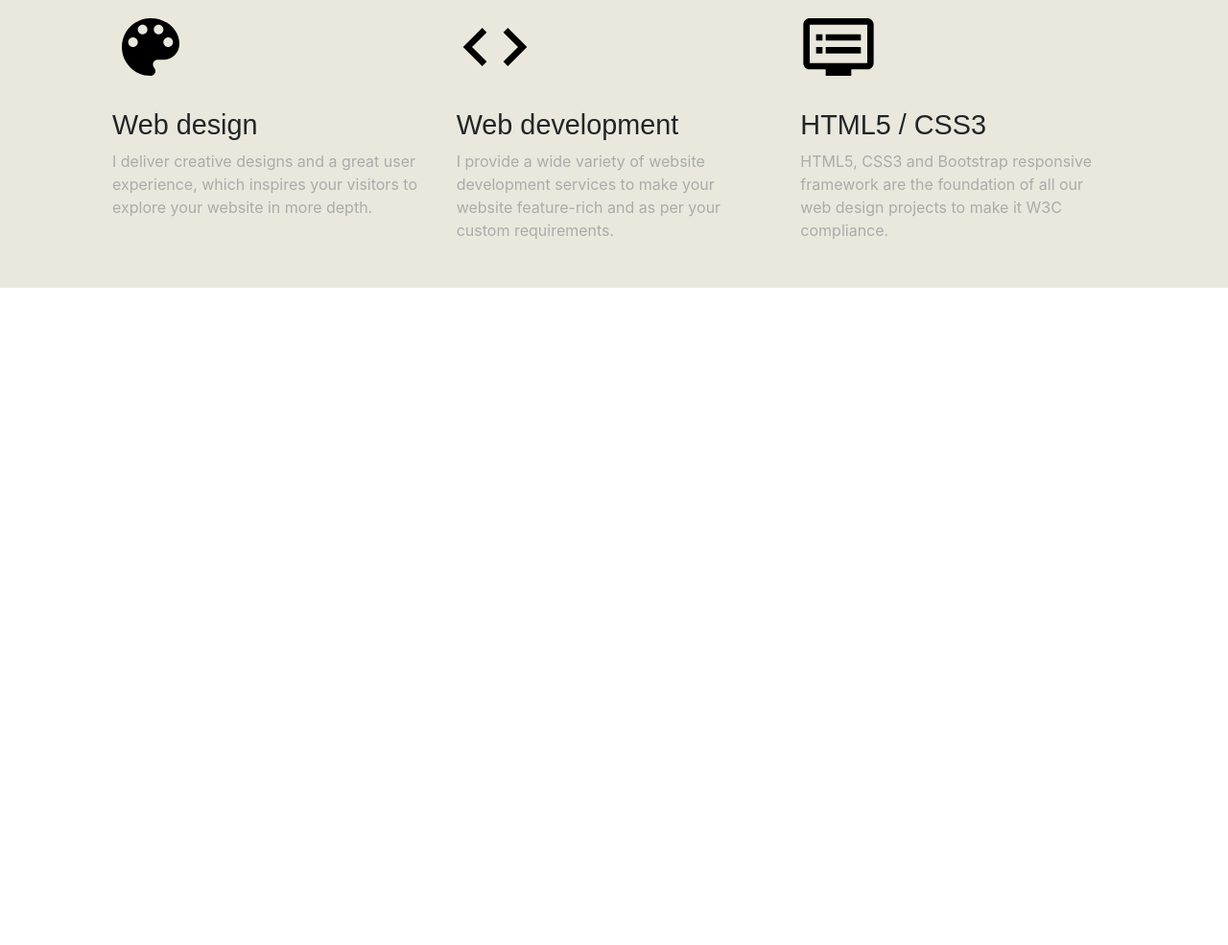
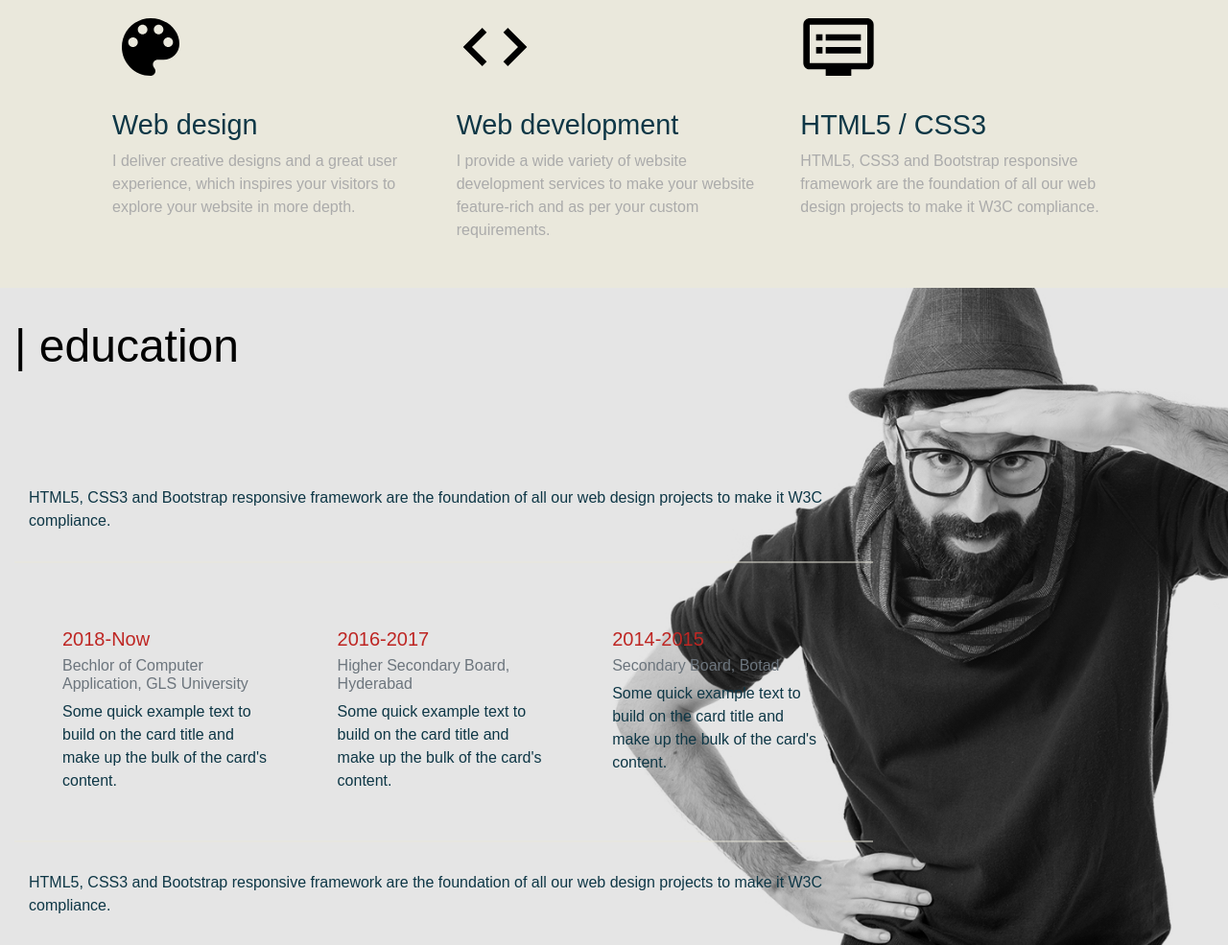
Before and after one commit to BlackDevil98/profile.io, a plain HTML site: page index.html in a window 1280 px wide. Shown: the part 1502-2487 px from the top of the page at 96% size. Before the commit the page ends 1802 px from the top, so only its background shows below. Drawn offline with nearby package versions, Linux system fonts and the light colour scheme; a web font is replaced by a local one.

Commit message:
Add files via upload

```diff
--- a/index.html
+++ b/index.html
@@ -144,12 +144,68 @@
                   </div>
                 </div>
               </div>
-
-
-
             </div>
           </div>
         </div>
+
+    </div>
+
+    <div class="education">
+      <div class="container">
+        <div class="row">
+          <div class="col atitle">
+            <font>| education</font>
+          </div>
+          <div class="w-100"></div>
+          <div class="col" style="max-width:80%;">
+
+            <div class="container cardtab" style="margin-top:5%;">
+              <div class="row">
+                <div class="col padedu" style="border-bottom:2px solid rgba(234, 232, 220, 0.5);">HTML5, CSS3 and Bootstrap responsive framework are the foundation of all our web design projects to make it W3C compliance.</div>
+                <div class="w-100"></div>
+                <div class="col padedu">
+                  <div class="container">
+                    <div class="row">
+                      <div class="col">
+
+                        <div class="card" >
+                          <div class="card-body">
+                            <h5 class="card-title">2018-Now</h5>
+                            <h6 class="card-subtitle mb-2 text-muted">Bechlor of Computer Application, GLS University</h6>
+                            <p class="card-text">Some quick example text to build on the card title and make up the bulk of the card's content.</p>
+                          </div>
+                        </div>
+
+                      </div>
+                      <div class="col">
+                          <div class="card">
+                          <div class="card-body">
+                            <h5 class="card-title">2016-2017</h5>
+                            <h6 class="card-subtitle mb-2 text-muted">Higher Secondary Board, Hyderabad</h6>
+                            <p class="card-text">Some quick example text to build on the card title and make up the bulk of the card's content.</p>
+                          </div>
+                        </div>
+                    </div>
+                      <div class="col">
+                        <div class="card" >
+                          <div class="card-body">
+                            <h5 class="card-title">2014-2015</h5>
+                            <h6 class="card-subtitle mb-2 text-muted">Secondary Board, Botad</h6>
+                            <p class="card-text">Some quick example text to build on the card title and make up the bulk of the card's content.</p>
+                          </div>
+                        </div>
+                      </div>
+                    </div>
+                  </div>
+                </div>
+                <div class="w-100"></div>
+                <div class="col padedu" style="border-top:2px solid rgba(234, 232, 220, 0.5);">HTML5, CSS3 and Bootstrap responsive framework are the foundation of all our web design projects to make it W3C compliance.</div>
+              </div>
+            </div>
+
+          </div>
+        </div>
+      </div>
     </div>
 
       <!-- Optional JavaScript -->
--- a/master.css
+++ b/master.css
@@ -2,6 +2,7 @@
   margin:0px;
   padding:0px;
 
+  font-family: 'Muli', sans-serif;
 }
 
 .header{
@@ -74,6 +75,7 @@
 .about{
   height: auto;
   background: rgba(255,222,48,0.8);
+
 }
 .fir{
   padding :2rem;
@@ -211,6 +213,7 @@ color: #FFFFFF;
 }
 
 .skills .svgp h2{
+  color: #0e3746;
   margin-top: 1.5rem;
   font-family: 'Muli', sans-serif;
   font-size: 1.8rem;
@@ -219,6 +222,41 @@ color: #FFFFFF;
 .skills .svgp p{
 
   color: #ababab;
+}
+
+.education{
+  background-image:  linear-gradient(rgba(0, 0, 0, 0.1),rgba(0, 0, 0, 0.1)),url(pics/personal.jpg);
+  background-size: cover;
+  background-position: center;
+  background-repeat: no-repeat;
+}
+.education .container {
+    max-width: 80rem;
+    padding-top: 2%;
+}
+
+.education .card{
+  border: none;
+  width: auto;
+  background: transparent;
+}
+.education .padedu   {
+   padding-top: 3%;
+    max-width: 90%;
+    padding-bottom: 3%;
+      color: #0e3746;
+      padding-right: 2%;
+}
+.education .cardtab{
+  padding-top: 3%;
+
+}
+.education .card-title{
+  color: #be2623;
+}
+
+.education .card-text {
+  color: #0e3746;
 }
 /*
 .about{
```
Also changed, not shown: pics/personal.jpg (added).
